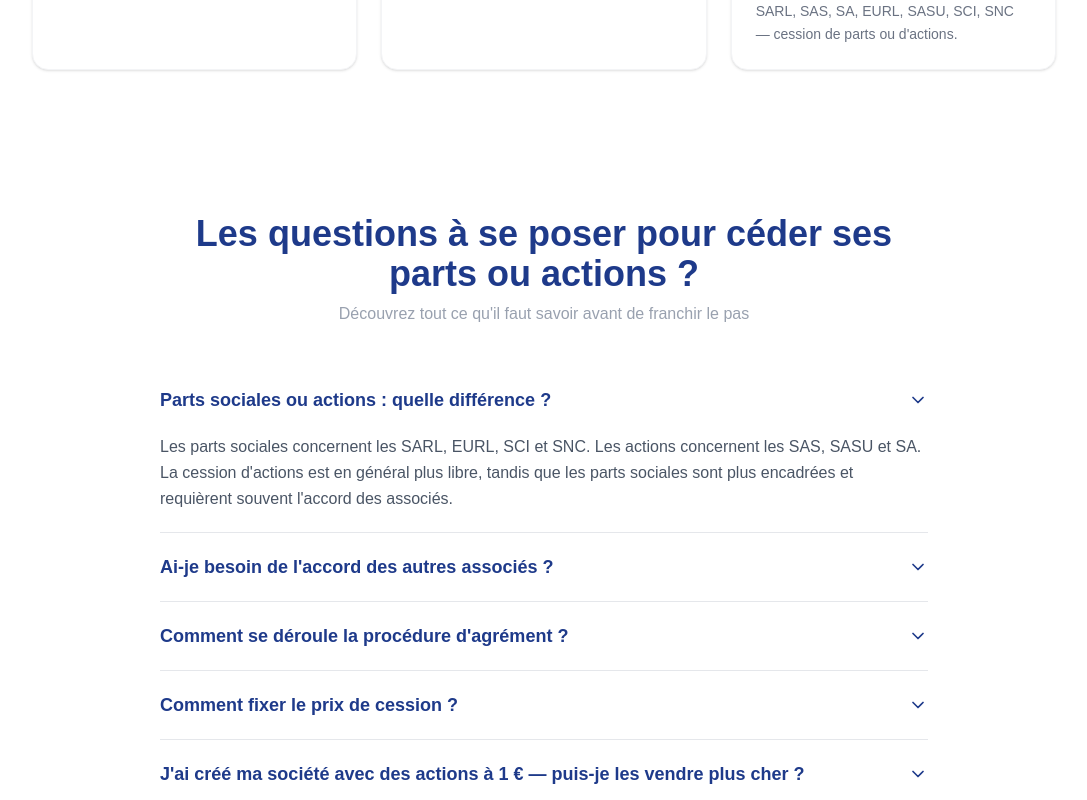
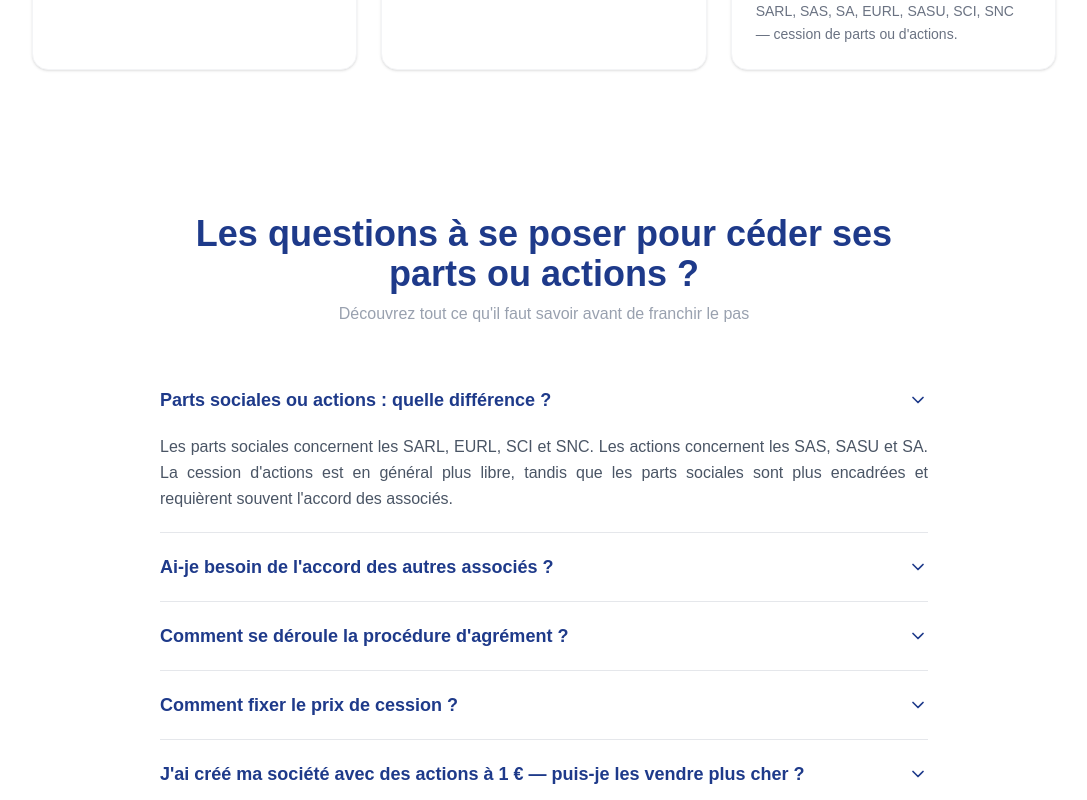
Before and after one commit to alexandragabsi-arch/comp, a Next.js app: page / in a window 1280 px wide. Both pictures are taken after a click on the button "Parts sociales ou actions : quelle différence ?". Shown: the part 1023-1823 px from the top of the page, without its empty margins (96-1183 px from the left). Built offline with nearby package versions, Linux system fonts and the light colour scheme.

Commit message:
Justify FAQ answer text in both pages
https://claude.ai/code/session_01A9esiMPM7ozDJXVP8UbNRX

```diff
--- a/app/cession-parts/page.tsx
+++ b/app/cession-parts/page.tsx
@@ -4301,7 +4301,7 @@ const [cedantPhysique, setCedantPhysique] = useState<PersonnePhysique>({
               <span className="text-lg font-semibold text-[#1E3A8A] pr-4">{item.q}</span>
               <ChevronDown className="w-5 h-5 text-[#1E3A8A] flex-shrink-0 transition-transform duration-200" />
             </CollapsibleTrigger>
-            <CollapsibleContent className="pb-5 text-gray-600 leading-relaxed">
+            <CollapsibleContent className="pb-5 text-gray-600 leading-relaxed text-justify">
               {item.a}
             </CollapsibleContent>
           </Collapsible>
--- a/app/page.tsx
+++ b/app/page.tsx
@@ -187,7 +187,7 @@ export default function Home() {
                   <span className="text-lg font-semibold text-[#1E3A8A] pr-4">{item.q}</span>
                   <ChevronDown className="w-5 h-5 text-[#1E3A8A] flex-shrink-0 transition-transform duration-200" />
                 </CollapsibleTrigger>
-                <CollapsibleContent className="pb-5 text-gray-600 leading-relaxed">
+                <CollapsibleContent className="pb-5 text-gray-600 leading-relaxed text-justify">
                   {item.a}
                 </CollapsibleContent>
               </Collapsible>
```
